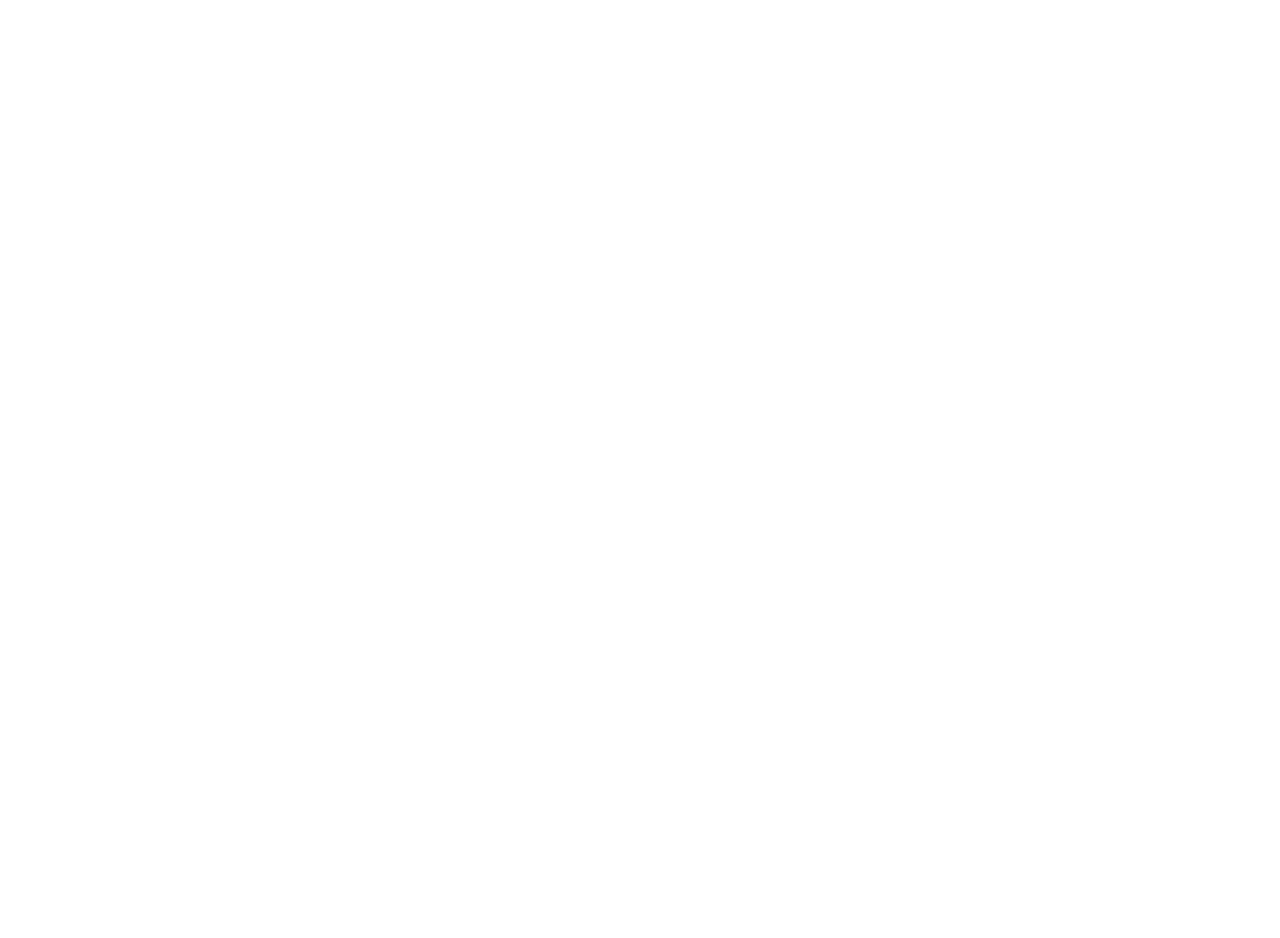
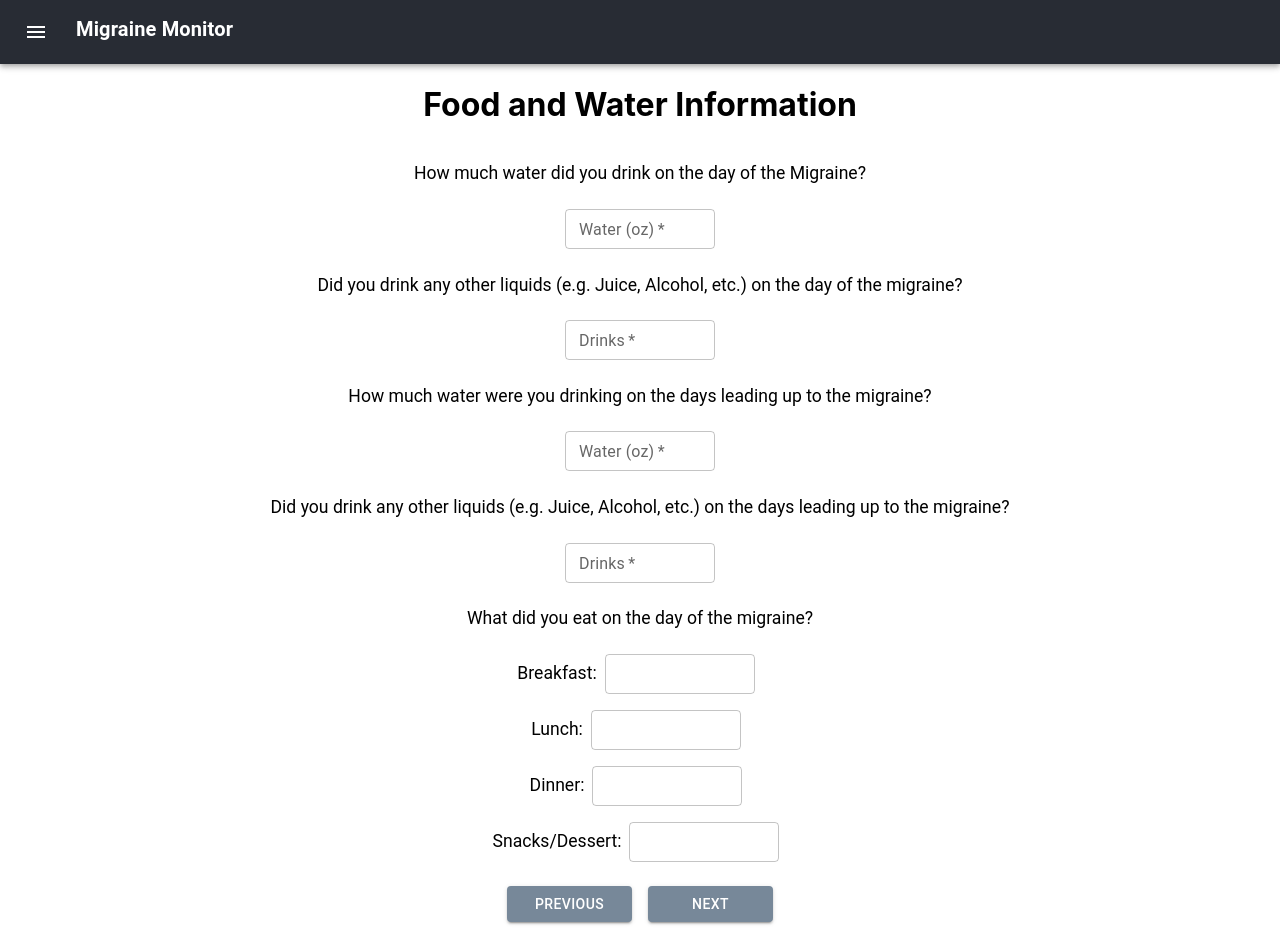
Before and after one commit to audreymendzef/migrainetracker, a React (Create React App) app: page /FoodWater in a window 1280 px wide. Before the commit this address had no page. Before the commit the page ends 800 px from the top, so only its background shows below. Built offline with nearby package versions, Linux system fonts and the light colour scheme.

Commit message:
style: updated css for foodwater page

```diff
--- a/src/App.js
+++ b/src/App.js
@@ -5,6 +5,7 @@
 import Symptoms from "Pages/Survey/Symptoms";
 import LengthAndMeds from "Pages/Survey/LengthAndMeds";
 import Experience from "Pages/Survey/Experience";
+import FoodWater from "Pages/Survey/FoodWater";
 
 const WithNav = () => (
   <>
@@ -31,6 +32,9 @@
         <Route element={<WithNav />}>
           <Route path="Experience" element={<Experience />} />
         </Route>
+        <Route element={<WithNav />}>
+          <Route path="FoodWater" element={<FoodWater />} />
+        </Route>
       </Routes>
     </BrowserRouter>
   );
--- a/src/Pages/Survey/Experience/index.js
+++ b/src/Pages/Survey/Experience/index.js
@@ -29,7 +29,7 @@
     console.log(data);
     console.log(errors);
     if (Object.keys(errors).length === 0) {
-      window.location.assign("/LengthAndMeds");
+      window.location.assign("/FoodWater");
     }
   };
 
--- a/src/Pages/Survey/FoodWater/index.js
+++ b/src/Pages/Survey/FoodWater/index.js
@@ -42,7 +42,7 @@
               required
               size="small"
               type="number"
-              label="Day of: Water"
+              label="Water (oz)"
               variant="outlined"
               value={value}
               onChange={onChange}
@@ -103,7 +103,7 @@
               required
               size="small"
               type="number"
-              label="Water"
+              label="Water (oz)"
               variant="outlined"
               value={value}
               onChange={onChange}
@@ -149,6 +149,7 @@
         />
 
         <p>What did you eat on the day of the migraine?</p>
+        <div className="meals">
           <div className="food">
             <p>Breakfast:</p>
             <Controller
@@ -164,7 +165,7 @@
                   required
                   size="small"
                   type="text"
-                label="Breakfast"
+                  label=""
                   variant="outlined"
                   value={value}
                   onChange={onChange}
@@ -194,7 +195,7 @@
                   required
                   size="small"
                   type="text"
-                label="Lunch"
+                  label=""
                   variant="outlined"
                   value={value}
                   onChange={onChange}
@@ -224,7 +225,7 @@
                   required
                   size="small"
                   type="text"
-                label="Dinner"
+                  label=""
                   variant="outlined"
                   value={value}
                   onChange={onChange}
@@ -254,7 +255,7 @@
                   required
                   size="small"
                   type="text"
-                label="Other Food"
+                  label=""
                   variant="outlined"
                   value={value}
                   onChange={onChange}
@@ -268,6 +269,7 @@
               }}
             />
           </div>
+        </div>
         <div className="buttons">
           <Button
             type="submit"
@@ -276,6 +278,7 @@
             sx={{
               marginTop: 2,
               marginRight: 1,
+              marginBottom: 2,
               backgroundColor: "primary",
               width: 125,
               "&:hover": { backgroundColor: "secondary" },
@@ -290,6 +293,7 @@
             sx={{
               marginTop: 2,
               marginLeft: 1,
+              marginBottom: 2,
               backgroundColor: "primary",
               width: 125,
               "&:hover": { backgroundColor: "secondary" },
--- a/src/Pages/Survey/FoodWater/styles.css
+++ b/src/Pages/Survey/FoodWater/styles.css
@@ -4,3 +4,15 @@
     align-items: center;
     justify-content: center;
 }
+
+.food {
+    display: flex;
+    flex-direction: row;
+}
+
+.meals {
+    width:100%;
+    display: flex;
+    flex-direction: column;
+    align-items: center;
+}
```
Lines whose indentation alone changed are shown as unchanged.
